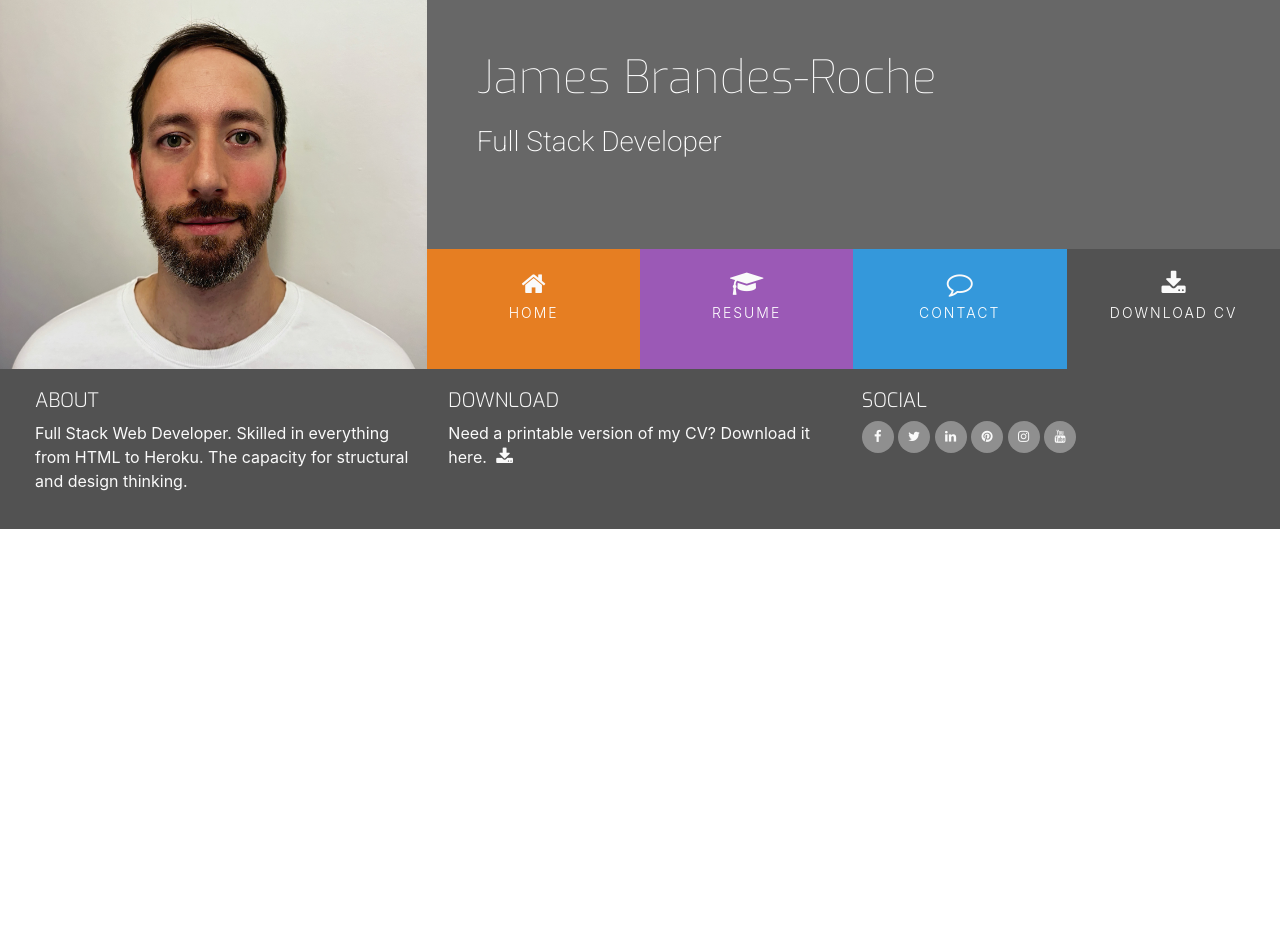
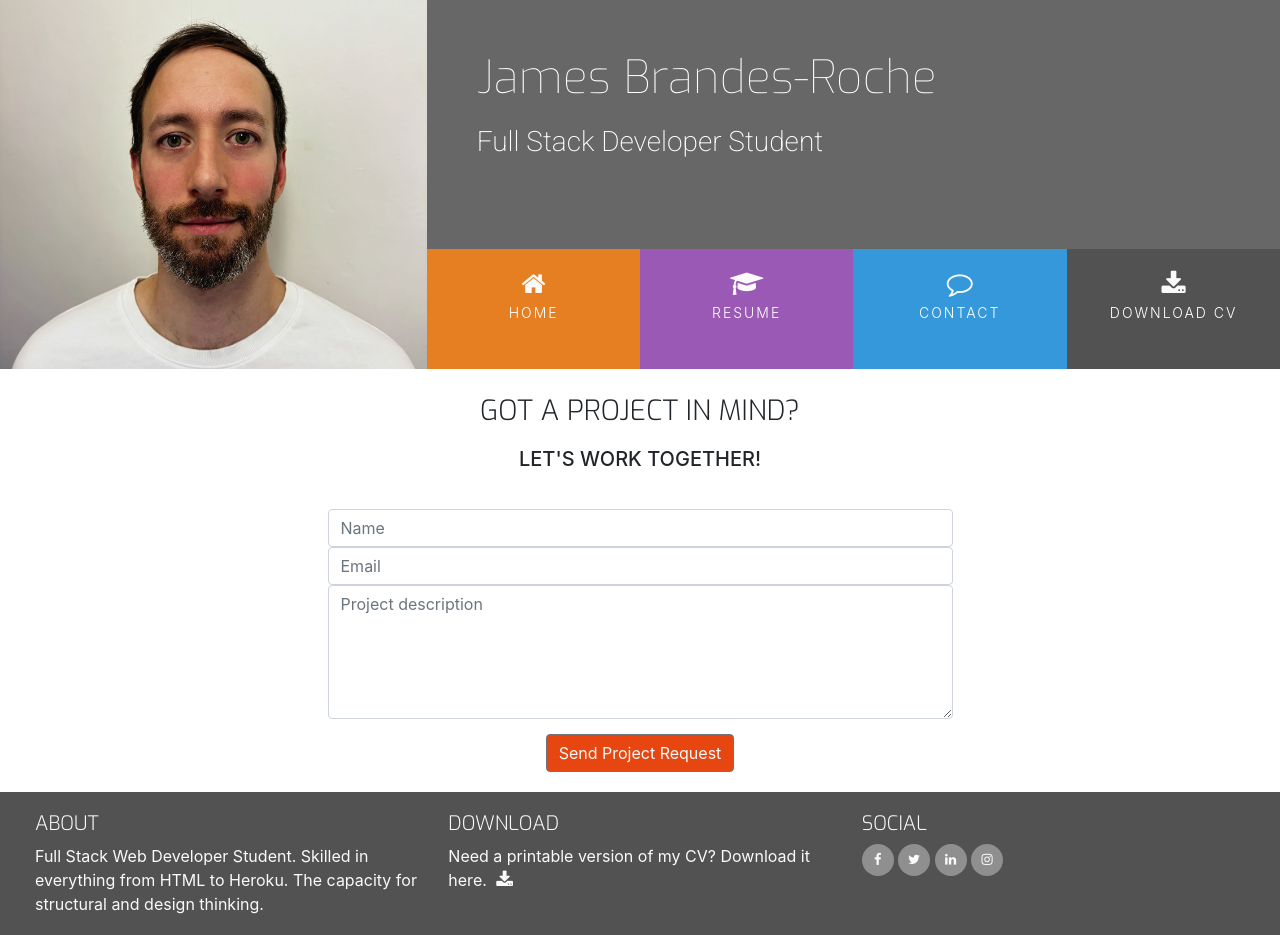
Before and after one commit to jamieroche1987/resume, a plain HTML site: page contact.html in a window 1280 px wide. Before the commit the page ends 800 px from the top, so only its background shows below. Drawn offline with nearby package versions, Linux system fonts and the light colour scheme.

```diff
--- a/assets/css/style.css
+++ b/assets/css/style.css
@@ -16,6 +16,10 @@
 
 .bg-color-work-history {
     background-color: #9b59b6;
+}
+
+.bg-color-contact {
+    background-color: #fff;
 }
 
 .ui-menu-color-home {
@@ -334,3 +338,36 @@
 .history-items {
     margin-bottom: 30px;
 }
+
+/* ----------------------------------------Contact Form */
+
+.contact-heading {
+    font-family: "Exo", sans-serif;
+    font-weight: 300;
+    margin-top: 25px;
+    margin-bottom: 20px;
+}
+
+.center-form {
+    padding-top: 10px;
+    margin: 0 auto;
+    max-width: 70%;
+}
+
+button[type="submit"] {
+    margin-top: 15px;
+    margin-bottom: 20px;
+    color: #fafafa;
+    background-color: #e84610;
+}
+
+/* ----------------------------------------Media Queries */
+
+@media(min-width: 992px) {
+    .center-form {
+        padding-top: 30px;
+        min-height: 240px;
+        margin: 0 auto;
+        max-width: 50%;
+    }
+}
--- a/contact.html
+++ b/contact.html
@@ -23,27 +23,27 @@
                 <div class="row no-gutters bg-color-name-title">
                     <div class="col heading">
                         <h1 class="name">James Brandes-Roche</h1>
-                        <h2 class="title"> Full Stack Developer</h2>
+                        <h2 class="title"> Full Stack Developer Student</h2>
                     </div>
                 </div>
                 <div class="row no-gutters">
                     <div class="col">
                         <ul id="nav" class="list-inline menucontainer">
                             <li class="col-6 col-sm-3 list-inline-item ui-menu-color-home menuitem">
-                                <a href="#" class="hvr-sweep-to-bottom"><i class="fa fa-home"
+                                <a href="index.html" class="hvr-sweep-to-bottom"><i class="fa fa-home"
                                         aria-hidden="true"></i><span>Home</span></a>
                             </li>
                             <li class="col-6 col-sm-3 list-inline-item ui-menu-color-resume menuitem">
-                                <a href="#" class="hvr-sweep-to-bottom"><i class="fa fa-graduation-cap"
+                                <a href="resume.html" class="hvr-sweep-to-bottom"><i class="fa fa-graduation-cap"
                                         aria-hidden="true"></i><span>Resume</span></a>
                             </li>
                             <li class="col-6 col-sm-3 list-inline-item ui-menu-color-contact menuitem">
-                                <a href="#" class="hvr-sweep-to-bottom"><i class="fa fa-comment-o"
+                                <a href="contact.html" class="hvr-sweep-to-bottom"><i class="fa fa-comment-o"
                                         aria-hidden="true"></i><span>Contact</span></a>
                             </li>
                             <li class="col-6 col-sm-3 list-inline-item ui-menu-color-download menuitem">
-                                <a href="#" class="hvr-sweep-to-bottom"><i class="fa fa-download"
-                                        aria-hidden="true"></i><span>Download CV</span></a>
+                                <a href="assets/cv/sample-cv.pdf" target="_blank" class="hvr-sweep-to-bottom"><i
+                                        class="fa fa-download" aria-hidden="true"></i><span>Download CV</span></a>
                             </li>
                         </ul>
                     </div>
@@ -51,7 +51,29 @@
             </div>
         </div>
     </header>
-    <section>
+    <section class="container-fluid">
+        <div class="row bg-color-contact">
+            <div class="col">
+                <h3 class="contact-heading uppercase text-center">Got a project in mind?</h3>
+                <h5 class="uppercase text-center">Let's work together!</h5>
+
+                <div class="center-form">
+                    <form>
+                        <input type="text" name="name" id="fullname" class="form-control" placeholder="Name" required />
+                        <input type="email" name="email" id="emailaddress" class="form-control" placeholder="Email"
+                            required />
+                        <textarea rows="5" name="projectsummary" id="projectsummary" class="form-control"
+                            placeholder="Project description" required></textarea>
+                        <div class="form-row text-center">
+                            <div class="col">
+                                <button type="submit" class="btn btn-secondary">Send Project Request</button>
+                            </div>
+                        </div>
+                    </form>
+                </div>
+
+            </div>
+        </div>
 
     </section>
     <footer class="container-fluid">
@@ -59,7 +81,7 @@
             <div class="col-sm-4">
                 <h5 class="uppercase general-sub">About</h5>
                 <p class="inline-block">
-                    Full Stack Web Developer. Skilled in everything from HTML to Heroku. The capacity for structural and
+                    Full Stack Web Developer Student. Skilled in everything from HTML to Heroku. The capacity for structural and
                     design thinking.
                 </p>
             </div>
@@ -67,7 +89,7 @@
                 <h5 class="uppercase general-sub">Download</h5>
                 <p class="inline-block">
                     Need a printable version of my CV? Download it here.
-                    <a href="#" target="_blank" class="cv-pdf">
+                    <a href="assets/cv/sample-cv.pdf" target="_blank" class="cv-pdf">
                         <i class="fa fa-download" aria-hidden="true"></i>
                         <span class="sr-only">Download link.</span>
                     </a>
@@ -94,22 +116,11 @@
                             <span class="sr-only">LinkedIn</span>
                         </a>
                     </li>
-                    <li class="list-inline-item">
-                        <a target="_blank" href="#">
-                            <i class="fa fa-pinterest" aria-hidden="true"></i>
-                            <span class="sr-only">Pinterest</span>
-                        </a>
-                    </li>
+
                     <li class="list-inline-item">
                         <a target="_blank" href="#">
                             <i class="fa fa-instagram" aria-hidden="true"></i>
                             <span class="sr-only">Instagram</span>
-                        </a>
-                    </li>
-                    <li class="list-inline-item">
-                        <a target="_blank" href="#">
-                            <i class="fa fa-youtube" aria-hidden="true"></i>
-                            <span class="sr-only">YouTube</span>
                         </a>
                     </li>
                 </ul>
```
Also changed, not shown: index.html (+11 -21 lines), resume.html (+7 -19 lines), 1 other file.
